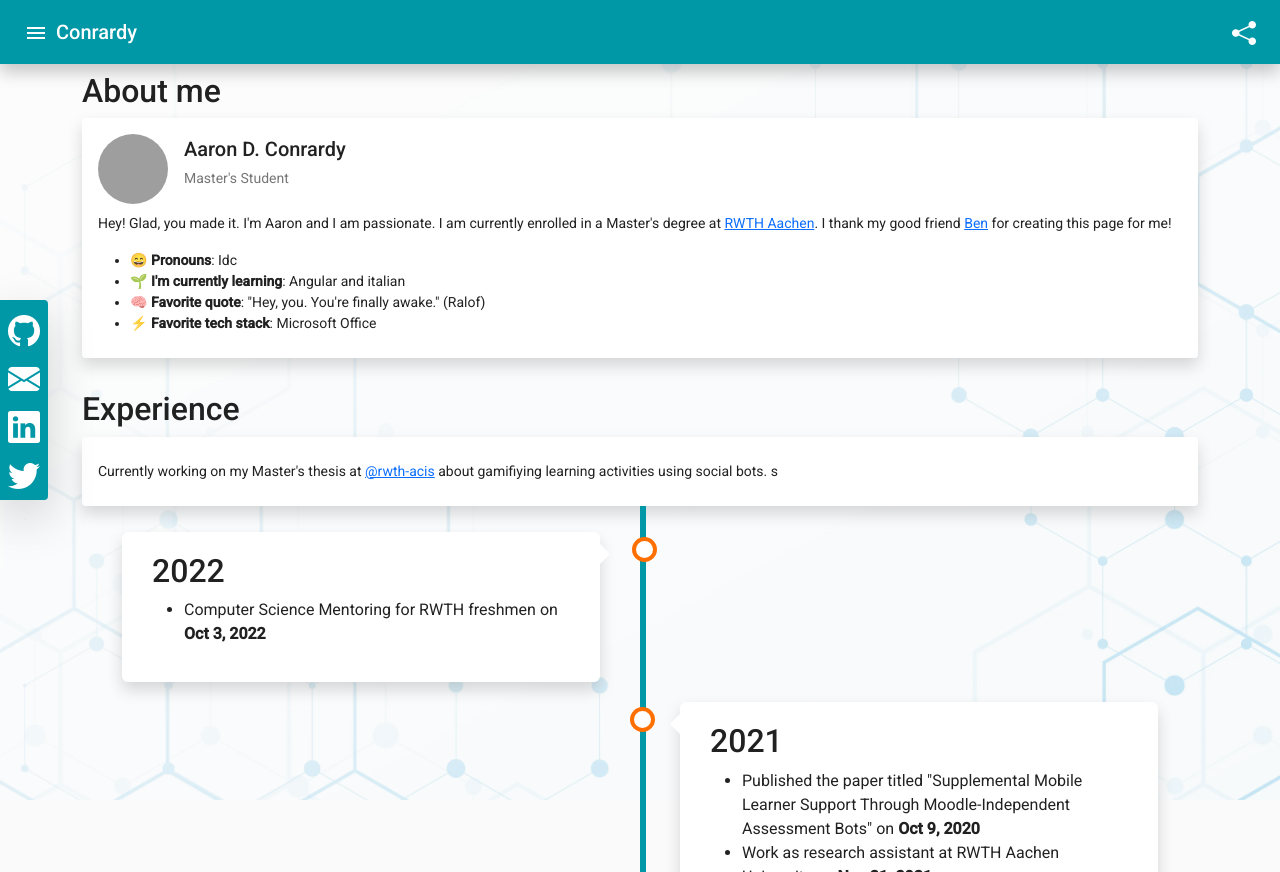
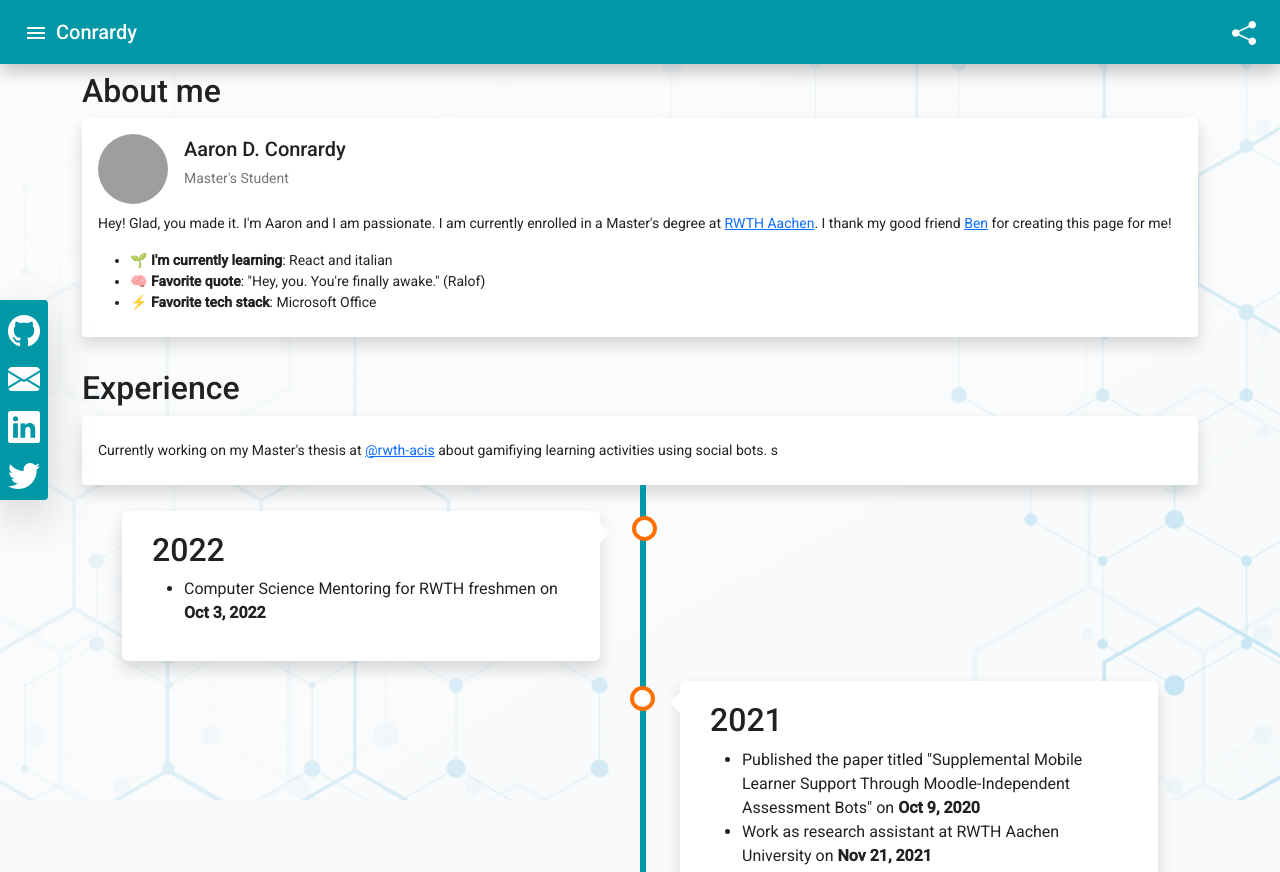
Before and after one commit to Aran30/Aran30.github.io, an Angular app: page / in a window 1280 px wide. Built offline with nearby package versions, Linux system fonts and the light colour scheme; grey boxes are pictures that could not be loaded.

Commit message:
Update about-me.component.html

```diff
--- a/src/app/about-me/about-me.component.html
+++ b/src/app/about-me/about-me.component.html
@@ -15,8 +15,7 @@
     > for creating this page for me!
     </p>
     <ul dir="auto">
-      <li>😄 <strong>Pronouns</strong>: Idc</li>
-      <li>🌱 <strong>I'm currently learning</strong>: Angular and italian</li>
+      <li>🌱 <strong>I'm currently learning</strong>: React and italian</li>
       <li>
         🧠 <strong>Favorite quote</strong>: "Hey, you. You're finally awake." (Ralof)
       </li>
```
